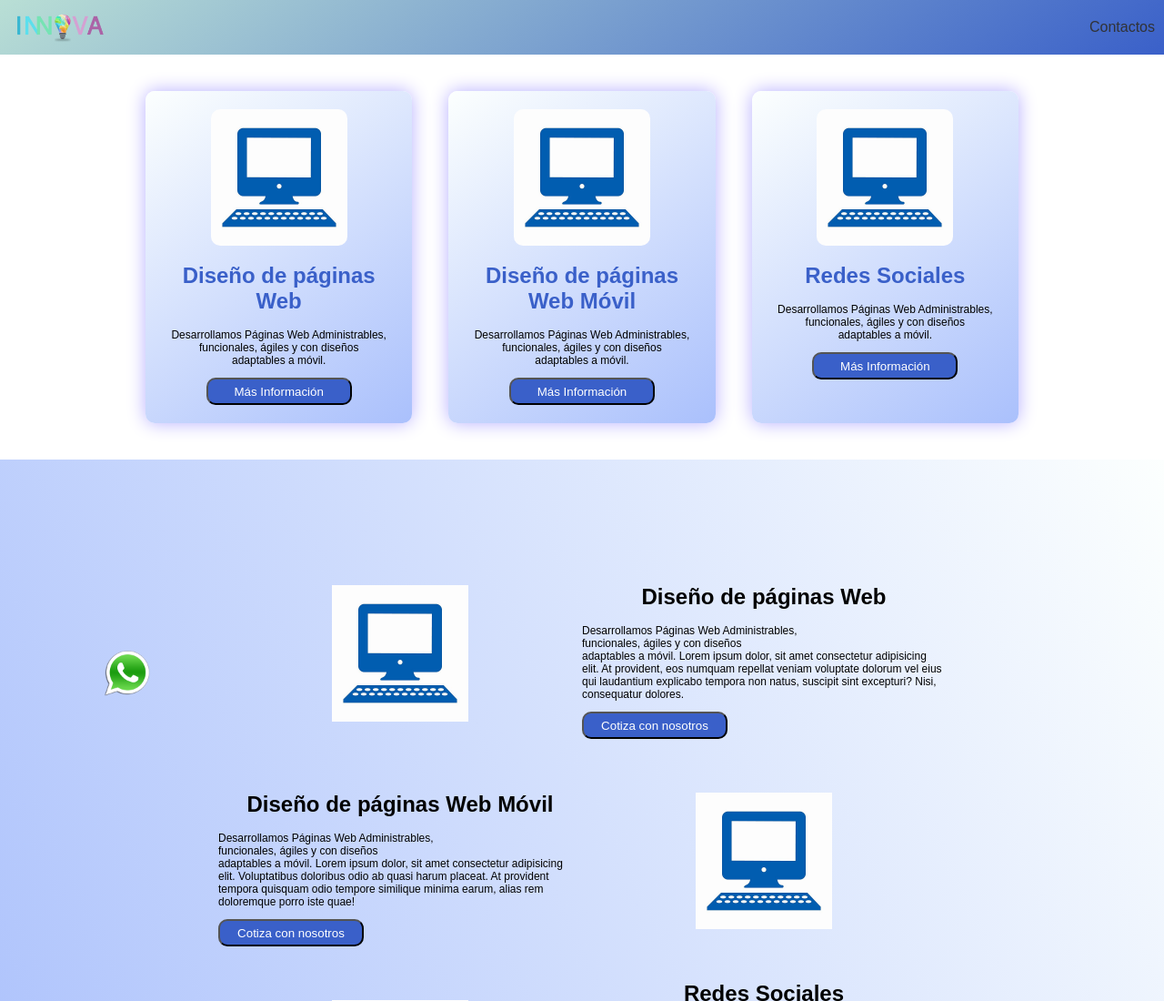
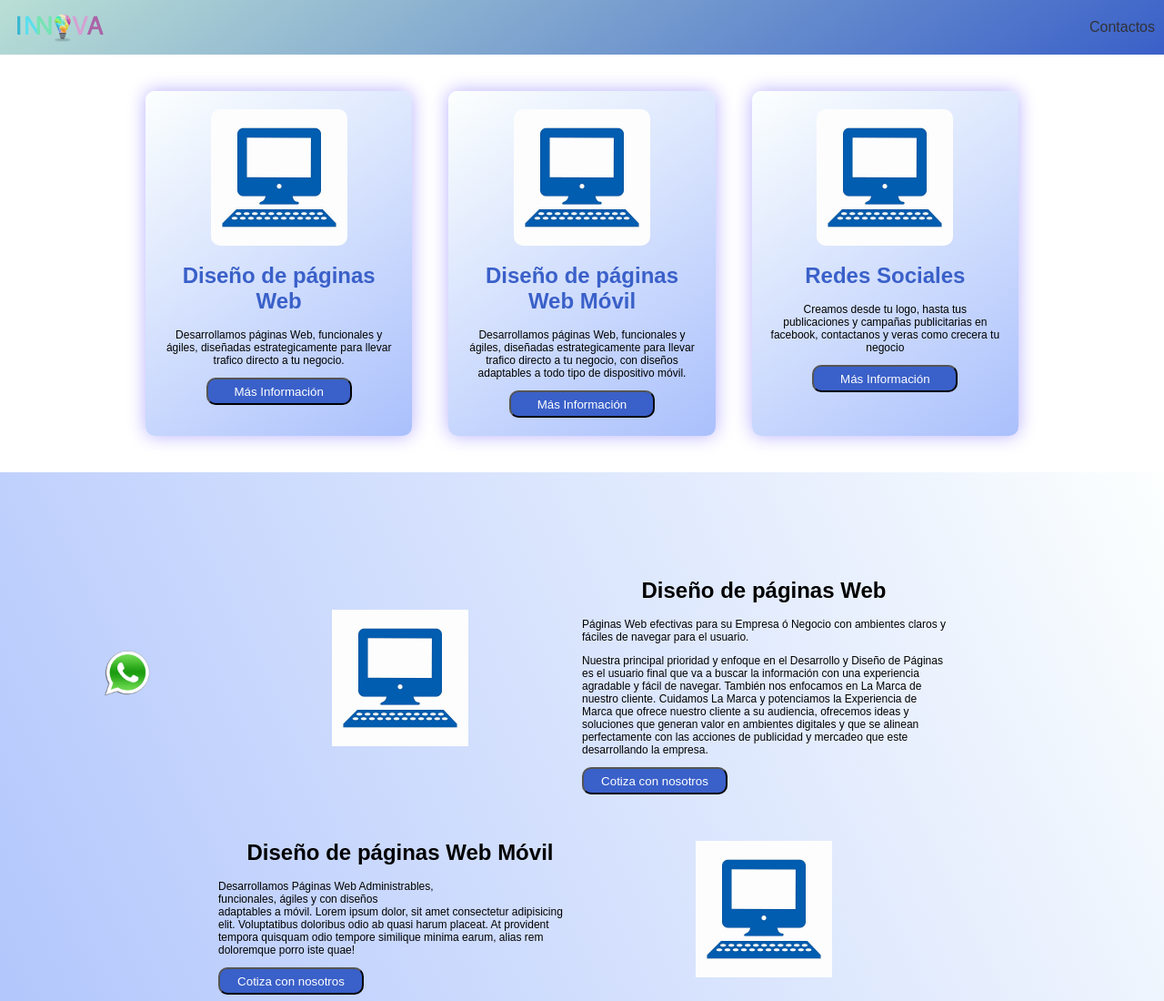
Before and after one commit to IbzanCastaDiaz/Web-Innova, a plain HTML site: page servicios.html in a window 1280 px wide. Shown: the top 1100 px of the page at 91% size. Drawn offline with Linux system fonts and the light colour scheme.

Commit message:
Version antes de eleminar los bloques de git, en la parte de detalle de servicios

```diff
--- a/css/estilos.css
+++ b/css/estilos.css
@@ -75,8 +75,8 @@ header img:hover {
 .inicio-title h1 {
   font-size: 40px;
   text-align: center;
+  text-shadow: 0.01em 0.01em 0.2em white;
   color: var(--base-color);
-  /* background-color: rgba(0,0,0,.1); */
 }
 .inicio-button {
   grid-column: 2;
--- a/servicios.html
+++ b/servicios.html
@@ -25,30 +25,13 @@
         </ul>
       </div>
     </header>
-<!-- ----------------inicio -->
-    <!-- <main>
-      <div class="inicio">
-        <div class="inicio-title">
-          <h1>La importancia del marketing digital y tener un sitio web para tu negocio!</h1>
-        </div>
-        <div class="inicio-button">
-          <button>
-            <a href="/">Servicios</a>
-          </button>
-          <button>
-            <a href="/">Contactos</a>
-          </button>
-        </div>
-      </div>
-    </main> -->
+
     <!-- Aqui empieza los servicios -->
   <div class="services">
     <div class="service">
       <img src="images/service1.png" alt="">
       <h1>Diseño de páginas Web</h1>
-      <p>Desarrollamos Páginas Web Administrables, <br>
-        funcionales, ágiles y con diseños <br>
-        adaptables a móvil.</p>
+      <p>Desarrollamos páginas Web, funcionales y ágiles, diseñadas estrategicamente para llevar trafico directo a tu negocio.</p>
       <button type="button" name="button">
         <a href="#web-page">Más Información</a>
       </button>
@@ -56,9 +39,7 @@
     <div class="service">
       <img src="images/service1.png" alt="">
       <h1>Diseño de páginas Web Móvil</h1>
-      <p>Desarrollamos Páginas Web Administrables, <br>
-        funcionales, ágiles y con diseños <br>
-        adaptables a móvil.</p>
+      <p>Desarrollamos páginas Web, funcionales y ágiles, diseñadas estrategicamente para llevar trafico directo a tu negocio, con diseños adaptables a todo tipo de dispositivo móvil.</p>
       <button type="button" name="button">
         <a href="#mobile-web-page">Más Información</a>
       </button>
@@ -66,9 +47,7 @@
     <div class="service">
       <img src="images/service1.png" alt="">
       <h1>Redes Sociales</h1>
-      <p>Desarrollamos Páginas Web Administrables, <br>
-        funcionales, ágiles y con diseños <br>
-        adaptables a móvil.</p>
+      <p>Creamos desde tu logo, hasta tus publicaciones y campañas publicitarias en facebook, contactanos y veras como crecera tu negocio</p>
       <button type="button" name="button">
         <a href="#social-networks">Más Información</a>
       </button>
@@ -82,9 +61,8 @@
       </div>
       <div class="service-text1" id="web-page">
         <h1>Diseño de páginas Web</h1>
-        <p>Desarrollamos Páginas Web Administrables, <br>
-        funcionales, ágiles y con diseños <br>
-        adaptables a móvil. Lorem ipsum dolor, sit amet consectetur adipisicing elit. At provident, eos numquam repellat veniam voluptate dolorum vel eius qui laudantium explicabo tempora non natus, suscipit sint excepturi? Nisi, consequatur dolores.</p>
+        <p>Páginas Web efectivas para su Empresa ó Negocio con ambientes claros y fáciles de navegar para el usuario.</p>
+        <p>Nuestra principal prioridad y enfoque en el Desarrollo y Diseño de Páginas es el usuario final que va a buscar la información con una experiencia agradable y fácil de navegar. También nos enfocamos en La Marca de nuestro cliente. Cuidamos La Marca y potenciamos la Experiencia de Marca que ofrece nuestro cliente a su audiencia, ofrecemos ideas y soluciones que generan valor en ambientes digitales y que se alinean perfectamente con las acciones de publicidad y mercadeo que este desarrollando la empresa.</p>
         <button type="button" name="button">
         <a href="#">Cotiza con nosotros</a>
         </button>
```
Also changed, not shown: index.html (+7 -8 lines).
